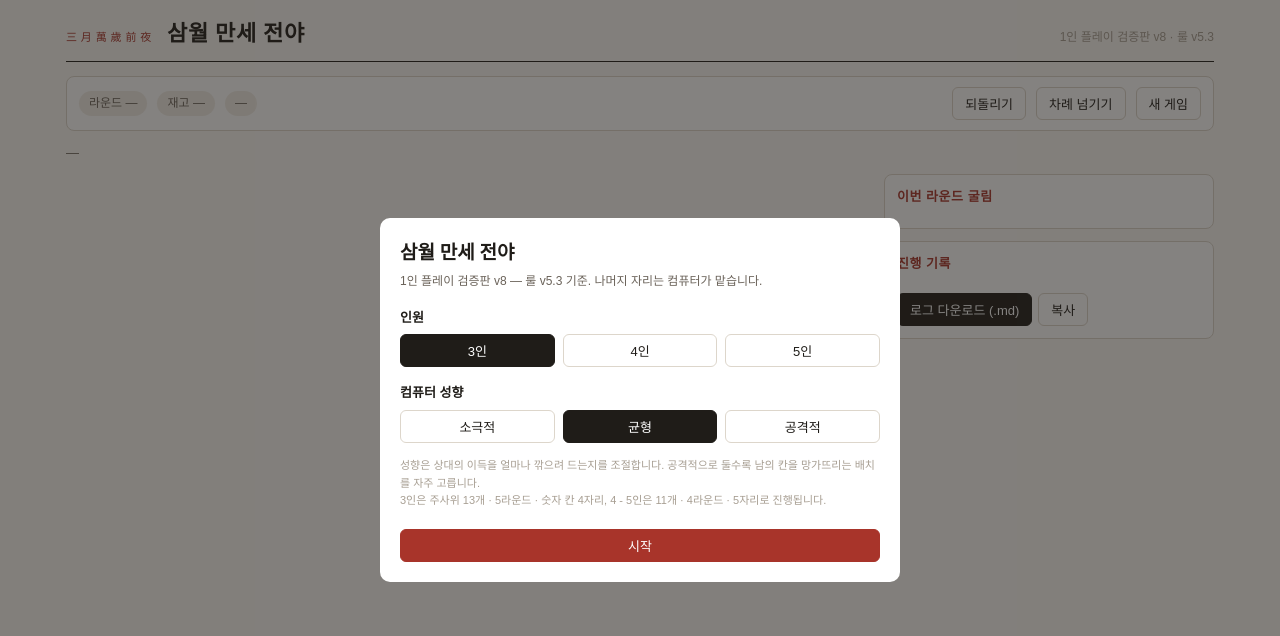
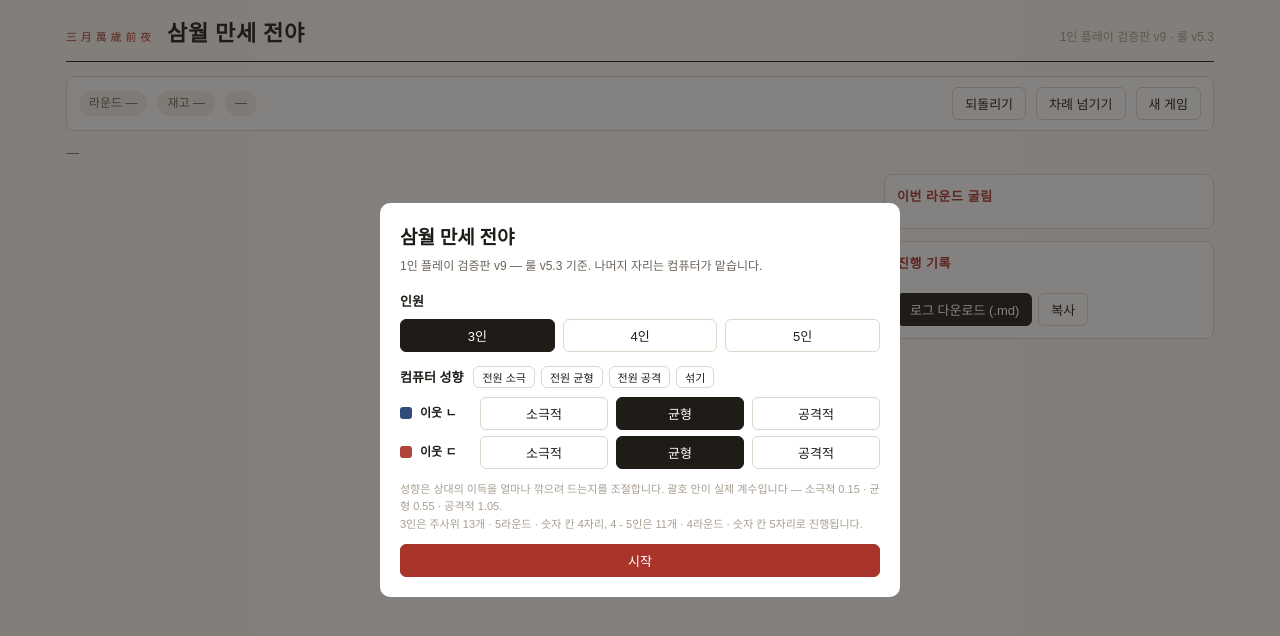
Before and after one commit to 68paper/samwol, a plain HTML site: page index.html in a window 1280 px wide. Both pictures are taken after a click on the button "3인". Drawn offline with Linux system fonts and the light colour scheme.

Commit message:
Update version from v8 to v9 in index.html

```diff
--- a/index.html
+++ b/index.html
@@ -3,7 +3,7 @@
 <head>
 <meta charset="utf-8">
 <meta name="viewport" content="width=device-width,initial-scale=1">
-<title>삼월 만세 전야 — 1인 플레이 검증판 v8</title>
+<title>삼월 만세 전야 — 1인 플레이 검증판 v9</title>
 <style>
 :root{
   --ink:#1F1C18; --muted:#6A6259; --faint:#A79E92; --hair:#DDD6CB;
@@ -101,7 +101,7 @@ button.acc{background:var(--acc);color:#fff;border-color:var(--acc)}
 <header>
   <span class="hanja">三月萬歲前夜</span>
   <h1>삼월 만세 전야</h1>
-  <span class="ver">1인 플레이 검증판 v8 · 룰 v5.3</span>
+  <span class="ver">1인 플레이 검증판 v9 · 룰 v5.3</span>
 </header>
 
 <div class="bar">
@@ -173,10 +173,16 @@ function defs(numberCap){
 }
 
 /* ───────── 상태 ───────── */
-function newState(pc, aggr){
+function aggrText(){
+  const a = [];
+  for(let i=1;i<S.pc;i++) a.push(`${NAMES[i]} ${AGGR[S.aggrs[i]].label}(${AGGR[S.aggrs[i]].w})`);
+  return a.join(" · ");
+}
+
+function newState(pc, aggrs){
   const three = (pc === 3);
   const st = {
-    pc, aggr,
+    pc, aggrs: aggrs.slice(),
     dicePer: three ? 13 : 11,
     rounds:  three ? 5  : 4,
     numberCap: three ? 4 : 5,
@@ -281,9 +287,10 @@ function standings(){                                   // 동점 → 물꼬 수
 }
 
 /* ───────── 진행 ───────── */
-function startGame(pc, aggr){
-  S = newState(pc, aggr);
-  S.log.push({t:"h", s:`${pc}인 게임 시작 · ${S.rounds}라운드 · 주사위 ${S.dicePer}개 · 숫자 칸 ${S.numberCap}자리 · AI ${AGGR[aggr].label}`});
+function startGame(pc, aggrs){
+  S = newState(pc, aggrs);
+  S.log.push({t:"h", s:`${pc}인 게임 시작 · ${S.rounds}라운드 · 주사위 ${S.dicePer}개 · 숫자 칸 ${S.numberCap}자리`});
+  S.log.push({t:"h", s:`컴퓨터 성향 — ${aggrText()}`});
   startRound();
 }
 
@@ -434,7 +441,7 @@ function evalMove(p, v, catId){
   if(cat.dice.length + 1 >= cat.def.cap) s += P.fin;   // 마무리 가산
   let opp = 0;
   for(let q=0;q<S.pc;q++) if(q!==p) opp += (after[q] - before[q]);
-  s -= opp * AGGR[S.aggr].w;                      // 견제 성향
+  s -= opp * AGGR[S.aggrs[p]].w;                  // 놓는 사람의 견제 성향
   s += Math.random() * P.noise;
   return s;
 }
@@ -538,7 +545,7 @@ function render(){
       const mini = S.rolls[i].map(d=>`<div class="mini${d.used?" used":""}">${d.v}</div>`).join("");
       pl.push(`<div class="prow${now?" now":""}">
         <span class="pdot" style="background:${COLORS[i]}"></span>
-        <span class="pname">${NAMES[i]}</span>
+        <span class="pname">${NAMES[i]}<br><span style="font-weight:400;color:var(--faint);font-size:10px">${AGGR[S.aggrs[i]].label}</span></span>
         <span class="pmini">${mini}</span></div>`);
     }
   }
@@ -602,32 +609,51 @@ function openModal(html){
 }
 function closeModal(){ document.getElementById("overlay").classList.remove("show"); render(); }
 
-let pick = {pc:4, aggr:1};
-function setupModal(){
-  openModal(`
+let pick = {pc:4, aggrs:[1,1,1,1,1]};
+
+function setupHtml(){
+  const rows = [];
+  for(let i=1;i<pick.pc;i++){
+    const btns = [0,1,2].map(v =>
+      `<button data-v="${v}" class="${pick.aggrs[i]===v?"on":""}">${AGGR[v].label}</button>`).join("");
+    rows.push(`<div style="display:flex;align-items:center;gap:8px;margin-bottom:6px">
+      <span class="pdot" style="background:${COLORS[i]}"></span>
+      <span style="font-size:12px;font-weight:700;width:52px;flex:none">${NAMES[i]}</span>
+      <span class="opt" style="margin:0;flex:1" data-ai="${i}">${btns}</span></div>`);
+  }
+  return `
     <h2>삼월 만세 전야</h2>
-    <p class="sub">1인 플레이 검증판 v8 — 룰 v5.3 기준. 나머지 자리는 컴퓨터가 맡습니다.</p>
+    <p class="sub">1인 플레이 검증판 v9 — 룰 v5.3 기준. 나머지 자리는 컴퓨터가 맡습니다.</p>
     <div><b style="font-size:13px">인원</b></div>
     <div class="opt" id="optPc">
-      <button data-v="3">3인</button><button data-v="4">4인</button><button data-v="5">5인</button>
+      ${[3,4,5].map(v=>`<button data-v="${v}" class="${pick.pc===v?"on":""}">${v}인</button>`).join("")}
     </div>
-    <div><b style="font-size:13px">컴퓨터 성향</b></div>
-    <div class="opt" id="optAg">
-      <button data-v="0">소극적</button><button data-v="1">균형</button><button data-v="2">공격적</button>
+    <div style="display:flex;align-items:baseline;gap:6px;flex-wrap:wrap">
+      <b style="font-size:13px;margin-right:4px">컴퓨터 성향</b>
+      <button style="font-size:11px;padding:2px 8px" onclick="presetAll(0)">전원 소극</button>
+      <button style="font-size:11px;padding:2px 8px" onclick="presetAll(1)">전원 균형</button>
+      <button style="font-size:11px;padding:2px 8px" onclick="presetAll(2)">전원 공격</button>
+      <button style="font-size:11px;padding:2px 8px" onclick="presetMix()">섞기</button>
     </div>
-    <p class="note">성향은 상대의 이득을 얼마나 깎으려 드는지를 조절합니다. 공격적으로 둘수록 남의 칸을 망가뜨리는 배치를 자주 고릅니다.<br>
-    3인은 주사위 13개 · 5라운드 · 숫자 칸 4자리, 4 - 5인은 11개 · 4라운드 · 5자리로 진행됩니다.</p>
-    <button class="acc" style="width:100%;margin-top:8px" onclick="begin()">시작</button>`);
-  bindOpt("optPc","pc"); bindOpt("optAg","aggr");
+    <div style="margin:8px 0 12px">${rows.join("")}</div>
+    <p class="note">성향은 상대의 이득을 얼마나 깎으려 드는지를 조절합니다. 괄호 안이 실제 계수입니다 — 소극적 ${AGGR[0].w} · 균형 ${AGGR[1].w} · 공격적 ${AGGR[2].w}.<br>
+    3인은 주사위 13개 · 5라운드 · 숫자 칸 4자리, 4 - 5인은 11개 · 4라운드 · 숫자 칸 5자리로 진행됩니다.</p>
+    <button class="acc" style="width:100%" onclick="begin()">시작</button>`;
 }
-function bindOpt(id, key){
-  const box = document.getElementById(id);
-  const paint = () => box.querySelectorAll("button").forEach(b =>
-    b.classList.toggle("on", +b.dataset.v === pick[key]));
-  box.querySelectorAll("button").forEach(b => b.onclick = () => { pick[key] = +b.dataset.v; paint(); });
-  paint();
+function setupModal(){ openModal(setupHtml()); wireSetup(); }
+function refreshSetup(){ document.getElementById("modal").innerHTML = setupHtml(); wireSetup(); }
+function wireSetup(){
+  document.querySelectorAll("#optPc button").forEach(b =>
+    b.onclick = () => { pick.pc = +b.dataset.v; refreshSetup(); });
+  document.querySelectorAll("[data-ai] button").forEach(b =>
+    b.onclick = () => {
+      const i = +b.parentNode.dataset.ai;
+      pick.aggrs[i] = +b.dataset.v; refreshSetup();
+    });
 }
-function begin(){ closeModal(); startGame(pick.pc, pick.aggr); }
+function presetAll(v){ for(let i=1;i<5;i++) pick.aggrs[i] = v; refreshSetup(); }
+function presetMix(){ for(let i=1;i<5;i++) pick.aggrs[i] = (i-1) % 3; refreshSetup(); }
+function begin(){ closeModal(); startGame(pick.pc, pick.aggrs); }
 
 /* ───────── 로그 ───────── */
 function buildLog(){
@@ -637,8 +663,9 @@ function buildLog(){
   L.push("");
   L.push(`- 일시: ${new Date().toLocaleString("ko-KR")}`);
   L.push(`- 인원: ${S.pc}인 · ${S.rounds}라운드 · 주사위 ${S.dicePer}개 · 숫자 칸 ${S.numberCap}자리`);
-  L.push(`- 컴퓨터 성향: ${AGGR[S.aggr].label}`);
-  L.push(`- 검증판 v8 (룰 v5.3)`);
+  L.push(`- 컴퓨터 성향: ${aggrText()}`);
+  L.push(`- 견제 계수: 소극적 ${AGGR[0].w} · 균형 ${AGGR[1].w} · 공격적 ${AGGR[2].w}`);
+  L.push(`- 검증판 v9 (룰 v5.3)`);
   L.push("");
   L.push("## 최종 순위");
   L.push("");
```
